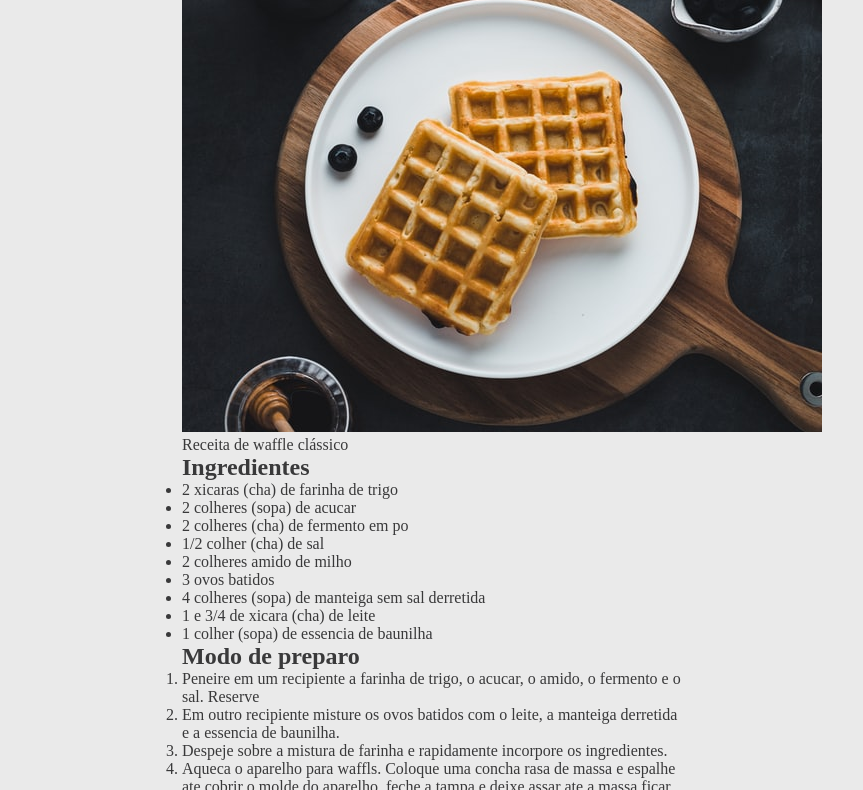
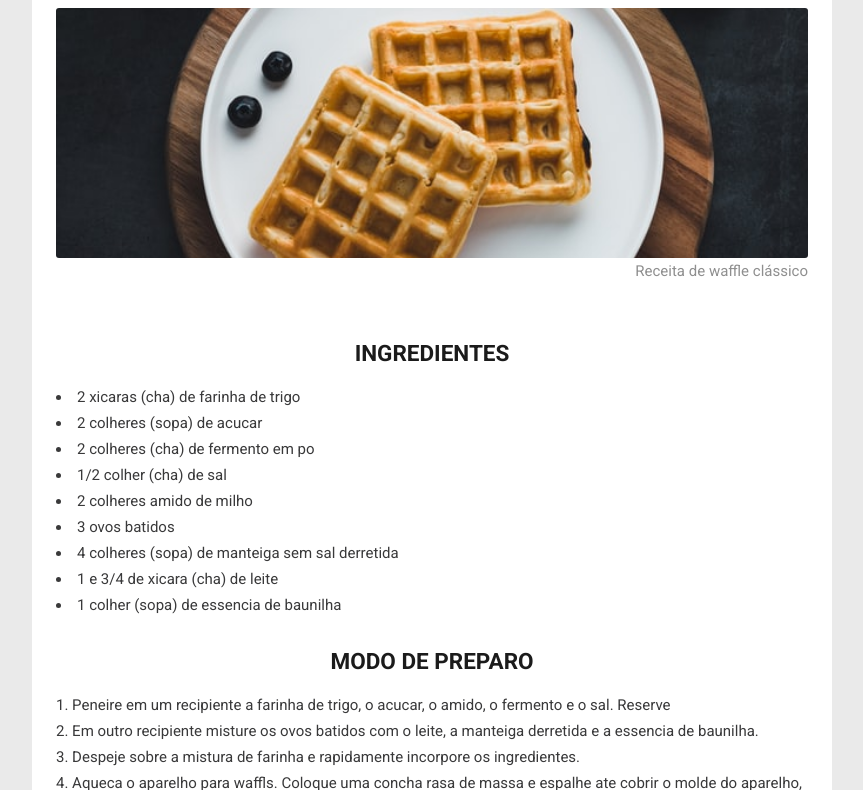
Before and after one commit to ltsaiete/ui-challenge, a plain HTML site: page S1/cookbook/index.html in a window 1280 px wide. Shown: the part 117-907 px from the top of the page, without its empty margins (208-1071 px from the left). Drawn offline with Linux system fonts and the light colour scheme.

Commit message:
Estilizando o container

```diff
--- a/S1/cookbook/style.css
+++ b/S1/cookbook/style.css
@@ -3,7 +3,7 @@
   --color-box-background: #ffffff;
   --color-text-title: #1b1b1b;
   --color-text-base: #39393a;
-  --color-text-complementar: #8f8f8f;
+  --color-text-complement: #8f8f8f;
 }
 
 * {
@@ -12,13 +12,69 @@
   box-sizing: border-box;
 }
 
+html {
+  font-size: 93.75%;
+}
+
 body {
   background: var(--color-background);
   color: var(--color-text-base);
-
+  font-family: "Roboto", sans-serif;
+  padding-top: 2rem;
 }
 
 .container {
-  width: min(90vw, 500px);
+  width: min(90vw, 800px);
   margin: auto;
 }
+
+h1,
+h2 {
+  color: var(--color-text-title);
+  text-transform: uppercase;
+}
+
+header {
+  background: var(--color-box-background);
+  padding: 2.4rem 1.6rem 0;
+  border-radius: 0.4rem 0.4rem 0 0;
+}
+
+header h1 {
+  text-align: center;
+  margin-bottom: 1.6rem;
+}
+
+header img {
+  width: 100%;
+  height: 250px;
+  object-fit: cover;
+  border-radius: 0.2rem;
+}
+
+header figcaption {
+  text-align: right;
+  color: var(--color-text-complement);
+}
+
+main {
+  background: var(--color-box-background);
+  padding: 2rem 1.6rem;
+  border-radius: 0 0 0.4rem 0.4rem;
+}
+
+main h2 {
+  text-align: center;
+  margin-top: 2rem;
+  margin-bottom: 1.2rem;
+}
+
+main ul,
+main ol {
+  list-style-position: inside;
+  line-height: 26px;
+}
+
+footer {
+  margin-top: 2.4rem;
+}
```
